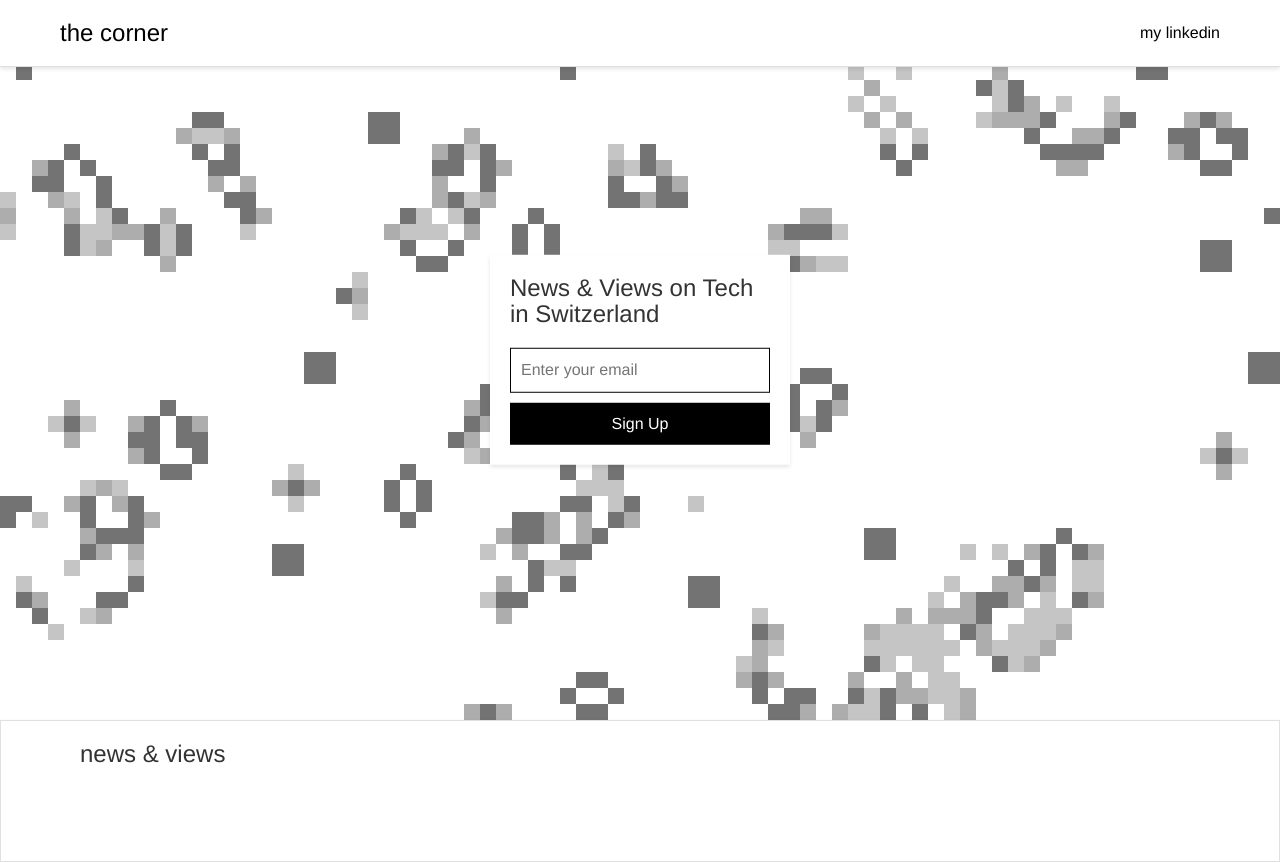
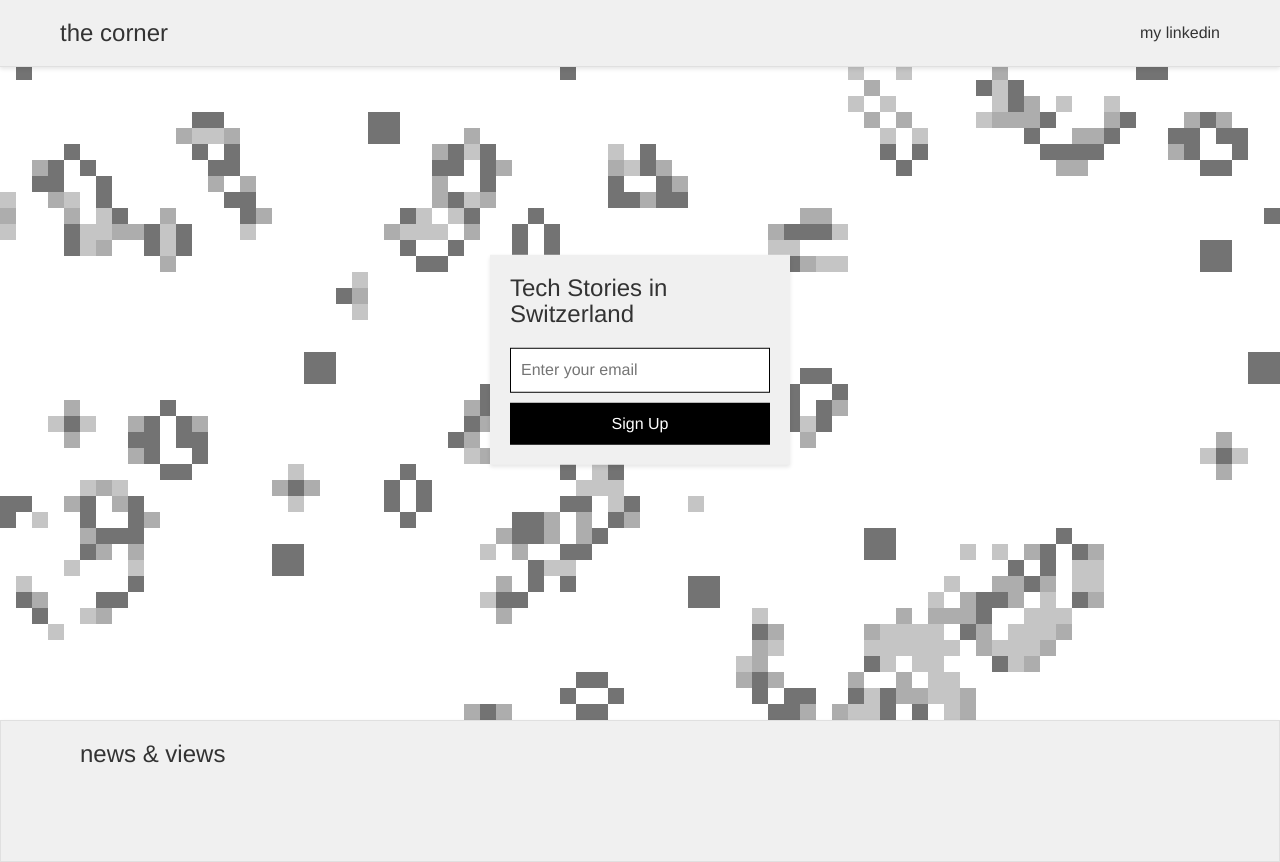
Before and after one commit to PhilWa/corner, a Flask app: template templates/index.html in a window 1280 px wide. Run offline with Flask 3, Linux system fonts and the light colour scheme; the template is opened without the code that fills it, so the values that code supplies are empty; some libraries are stand-ins or nearby versions.

Commit message:
updated color

```diff
--- a/static/css/styles.css
+++ b/static/css/styles.css
@@ -1,8 +1,10 @@
 body {
     margin: 0;
     padding: 0;
-    background-color: #ffffff;
-    color: #000000;
+    background-color: #f5f5f5;
+    /* Off-white color */
+    color: #333333;
+    /* Charcoal/dark grey color */
     font-family: Arial, sans-serif;
     overflow-y: auto;
     overflow-x: hidden;
@@ -23,7 +25,7 @@ header {
 }
 
 .header-left h1 a {
-    color: #000000;
+    color: #333333;
     text-decoration: none;
 }
 
@@ -44,7 +46,7 @@ header {
 
 .about-link {
     text-decoration: none;
-    color: #000000;
+    color: #333333;
     font-size: 16px;
 }
 
@@ -53,7 +55,8 @@ header {
     top: 50%;
     left: 50%;
     transform: translate(-50%, -50%);
-    background-color: white;
+    background-color: #f0f0f0;
+    /* Slightly darker off-white for contrast */
     padding: 20px;
     box-shadow: 0 2px 4px rgba(0, 0, 0, 0.1);
     width: 300px;
@@ -78,6 +81,8 @@ header {
     font-size: 16px;
     border: 1px solid #000000;
     margin-bottom: 10px;
+    background-color: #ffffff;
+    /* Ensure it's white */
 }
 
 .center-form button {
@@ -109,7 +114,8 @@ header {
     position: fixed;
     width: 100%;
     top: 0;
-    background-color: white;
+    background-color: #f0f0f0;
+    /* Slightly darker off-white for contrast */
     z-index: 1000;
     box-shadow: 0 2px 4px rgba(0, 0, 0, 0.1);
     border-bottom: 1px solid #e0e0e0;
@@ -127,7 +133,7 @@ header {
 .header-left h1 {
     margin: 0;
     font-size: 24px;
-    color: #000000;
+    color: #333333;
 }
 
 .header-right {
@@ -137,13 +143,13 @@ header {
 
 .linkedin-link {
     text-decoration: none;
-    color: #000000;
+    color: #333333;
     font-size: 16px;
 }
 
 .header-right a {
     text-decoration: none;
-    color: #000000;
+    color: #333333;
     font-size: 16px;
 }
 
@@ -153,7 +159,7 @@ header {
 
 .about-link {
     text-decoration: none;
-    color: #000000;
+    color: #333333;
     font-size: 16px;
 }
 
@@ -186,7 +192,8 @@ header {
 }
 
 .scrollable-content {
-    background-color: white;
+    background-color: #f0f0f0;
+    /* Slightly darker off-white for contrast */
     position: relative;
     z-index: 1;
     box-shadow: 0 2px 4px rgba(0, 0, 0, 0.1);
@@ -232,11 +239,11 @@ header {
     padding: 20px;
     border-right: 1px solid #e0e0e0;
     margin: 10px;
-    background-color: #f9f9f9;
+    background-color: #ffffff;
+    /* Change to white */
     box-shadow: 0 2px 4px rgba(0, 0, 0, 0.1);
     overflow-y: auto;
     max-height: 500px;
-    /* Adjust as needed */
 }
 
 .card:last-child {
@@ -256,8 +263,8 @@ header {
     white-space: pre-wrap;
     word-wrap: break-word;
     font-family: inherit;
-    /* Use the same font as the rest of the page */
-    background-color: transparent;
+    background-color: #ffffff;
+    /* Change to white */
     border: none;
     padding: 0;
     overflow: visible;
--- a/templates/index.html
+++ b/templates/index.html
@@ -2,7 +2,7 @@
 {% block content %}
 <div class="initial-view">
     <div class="center-form">
-        <h2 class="newsletter-title">News & Views on Tech in Switzerland</h2>
+        <h2 class="newsletter-title">Tech Stories in Switzerland</h2>
         <form method="post" action="{{ url_for('index') }}">
             <input type="email" name="email" placeholder="Enter your email" required>
             <button type="submit">Sign Up</button>
```
